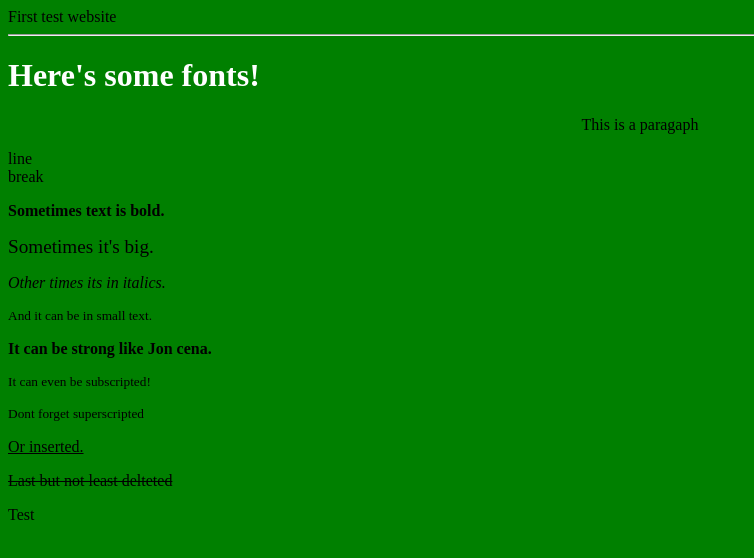
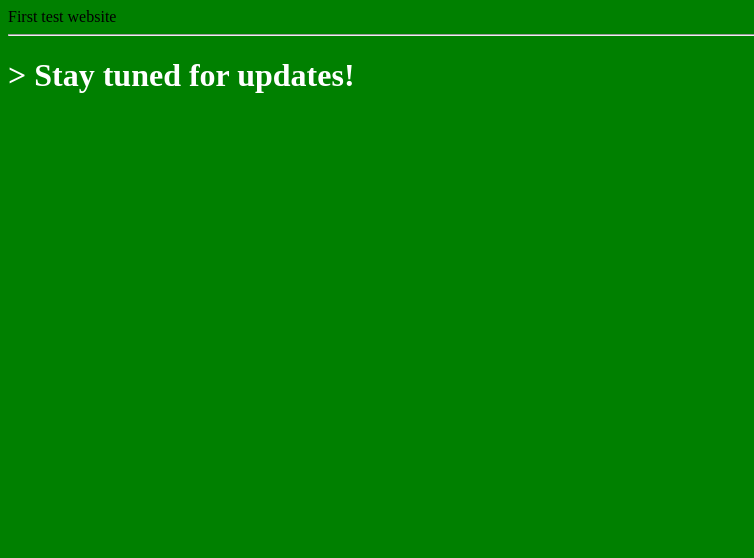
Before and after one commit to shengary/learning-to-code, a plain HTML site: page index.html in a window 1280 px wide. Shown: the whole page, without its empty margins (0-754 px from the left). Drawn offline with Linux system fonts and the light colour scheme.

Commit message:
Update index.html

```diff
--- a/index.html
+++ b/index.html
@@ -4,19 +4,6 @@
   </head>
  <hr/>
   <body bgcolor="#008000">
-    <h1><font color= "#FFFFFF"> Here's some fonts!</font></h1>
-    <p align="center"> This is a paragaph</p>
-    <p align="left">line<br / align="right"> break </p>
-    <p> <b>Sometimes text is bold.</b></p>
-    <p><big>Sometimes it's big.</big></p>
-    <p><i> Other times its in italics.</i> </p>
-    <p><small>And it can be in small text.</small></p>
-    <p><strong> It can be strong like Jon cena.</strong></p>
-    <P><sub> It can even be subscripted!</sub></p>
-    <p><sup>Dont forget superscripted</sup></p>
-    <p><ins> Or inserted. </ins><p>
-    <p><del> Last but not least delteted</del><p>
-    <p> Test </p>
-
+    <h1><font color = "#FFFFFF">> Stay tuned for updates!</font><h1/>
   </body>
 </html>
```
